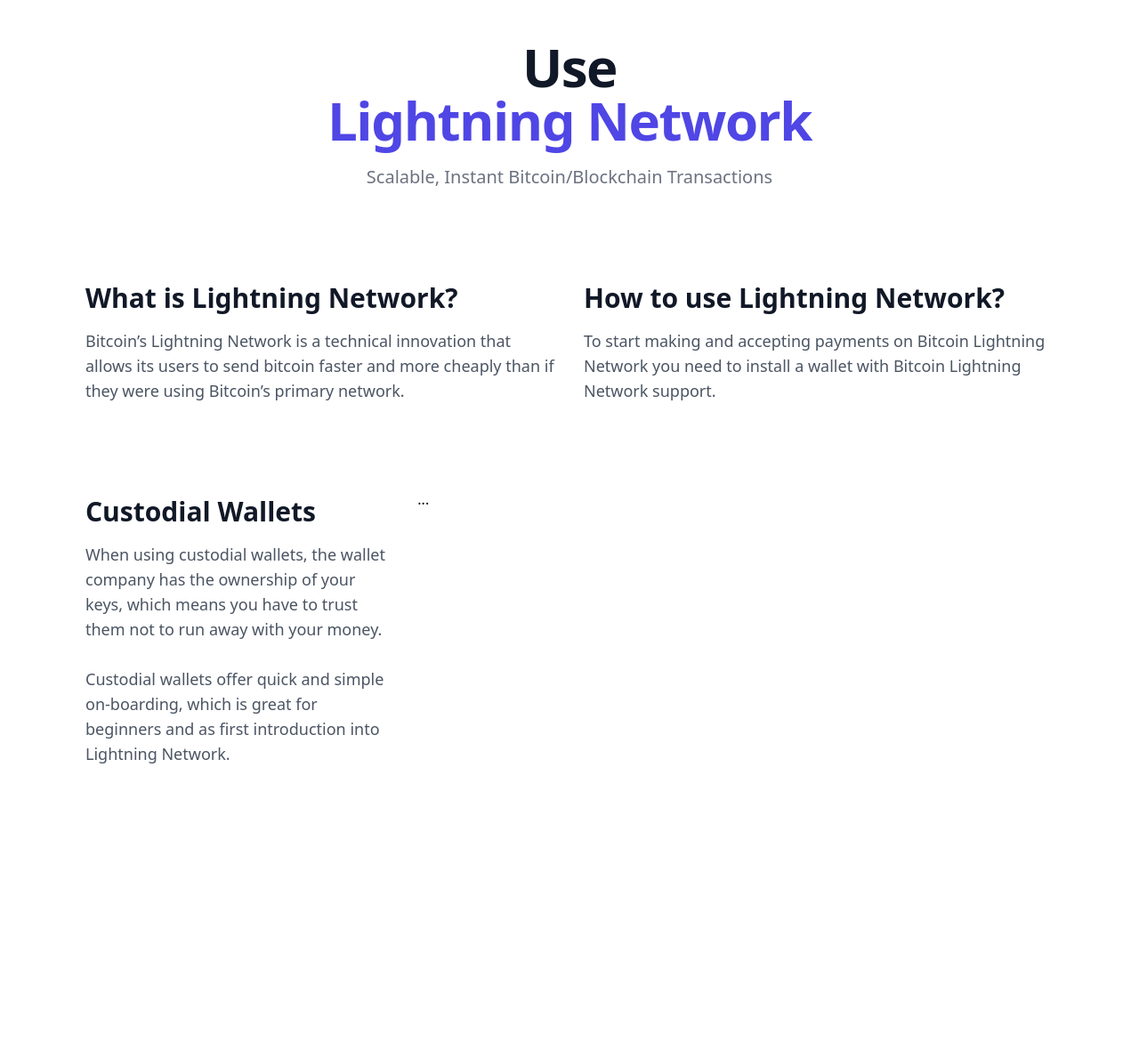
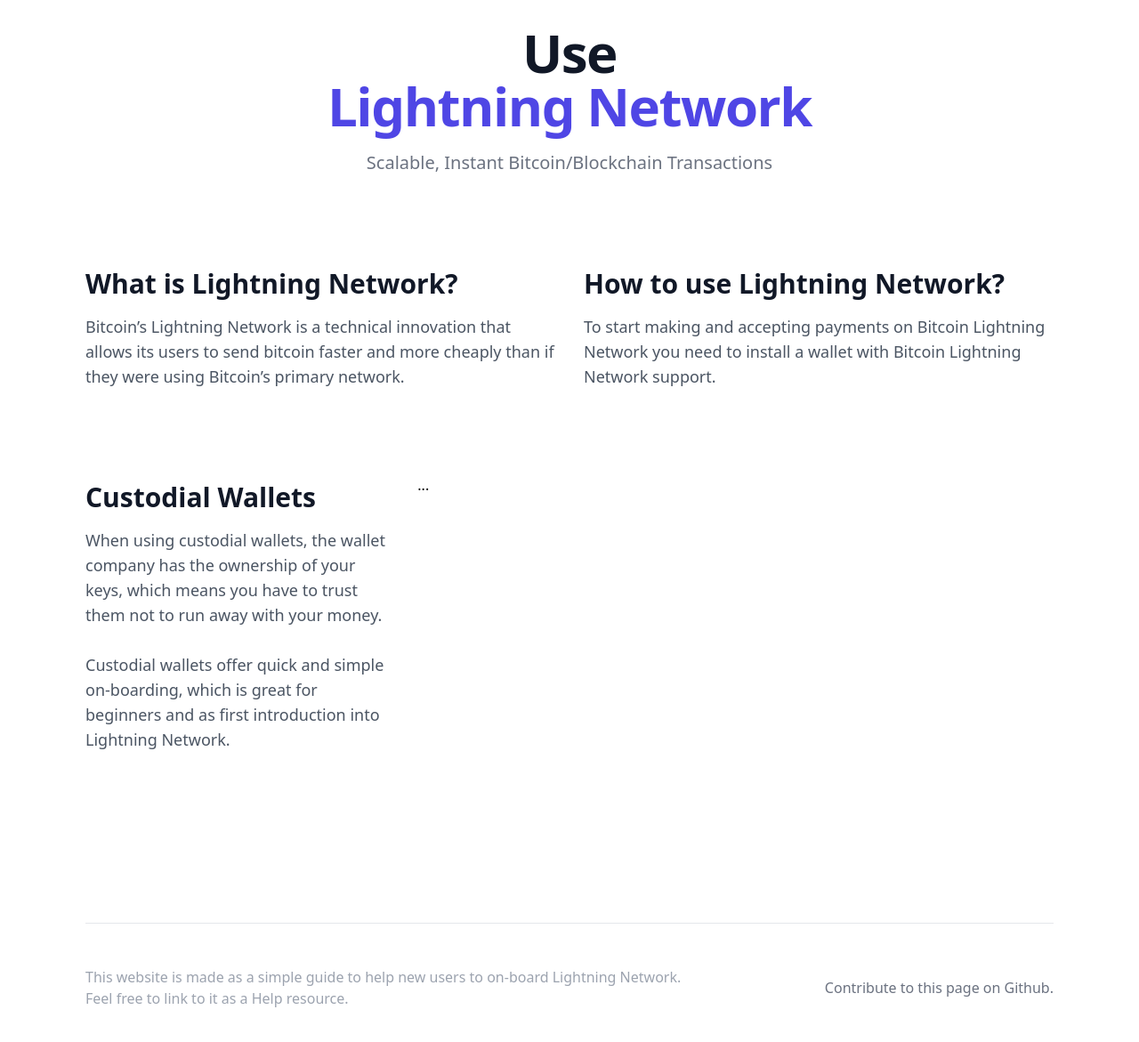
Before and after one commit to cryptochill/use-lightning-network, a website built with Vite: page index.html in a window 1280 px wide. Shown: the part 91-1262 px from the top of the page at 89% size. Before the commit the page ends 1144 px from the top, so only its background shows below. Built offline with nearby package versions, Linux system fonts and the light colour scheme; a web font is replaced by a local one; what @tailwindcss/typography would draw is missing.

Commit message:
Add footer

```diff
--- a/index.html
+++ b/index.html
@@ -25,7 +25,7 @@
       </nav>
     </div>
 
-    <div class="mt-12 mx-auto max-w-7xl px-4 sm:mt-12 sm:px-6">
+    <div class="mt-8 mx-auto max-w-7xl px-4 sm:px-6">
       <div class="text-center">
         <h1 class="text-4xl tracking-tight font-extrabold text-gray-900 sm:text-5xl md:text-6xl">
           <span class="block">Use</span>
@@ -75,6 +75,25 @@
   </div>
 </div>
 
+<footer class="bg-white">
+  <div class="max-w-6xl mx-auto px-4 sm:px-6 lg:px-8">
+    <div class="border-t border-gray-200"></div>
+    <div class="py-12 md:flex md:items-center md:justify-between">
+    <div class="flex justify-center space-x-6 md:order-2">
+      <a href="https://github.com/cryptochill/use-lightning-network" class="text-base text-gray-500 hover:text-gray-900" target="_blank">
+        Contribute to this page on Github.
+      </a>
+    </div>
+    <div class="mt-8 md:mt-0 md:order-1">
+      <p class="text-base text-gray-400">
+        This website is made as a simple guide to help new users to on-board Lightning Network. <br/>
+        Feel free to link to it as a Help resource.
+      </p>
+    </div>
+    </div>
+  </div>
+</footer>
+
 <script type="module" src="/main.js"></script>
 
 </body>
```
